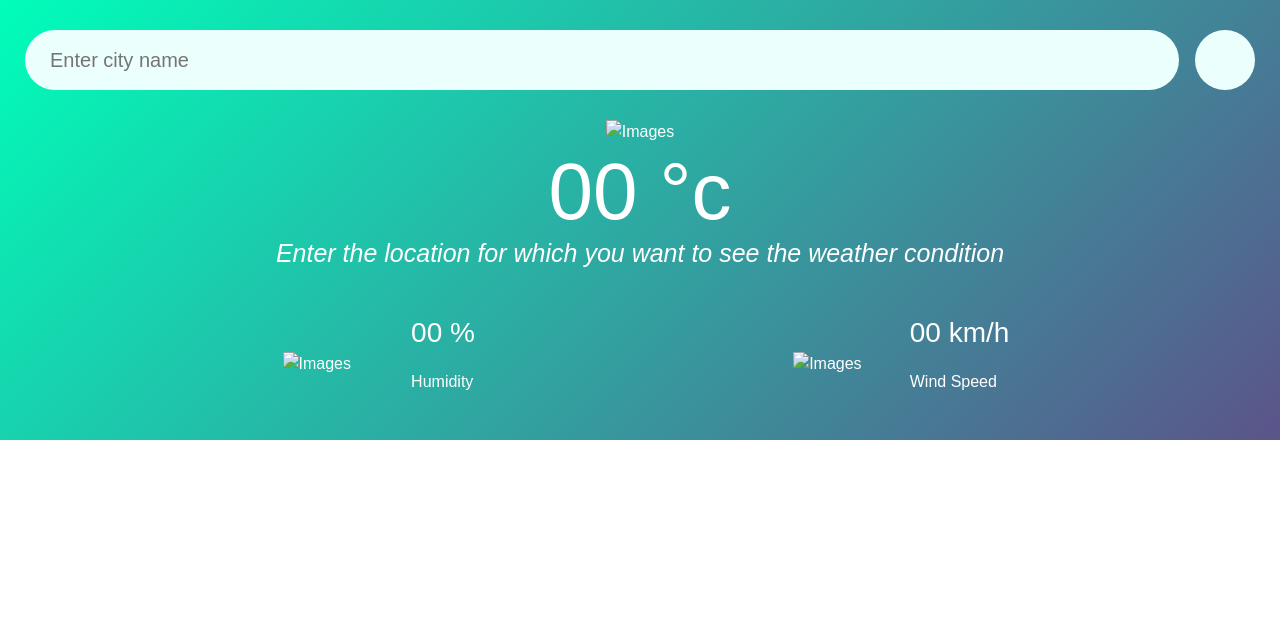
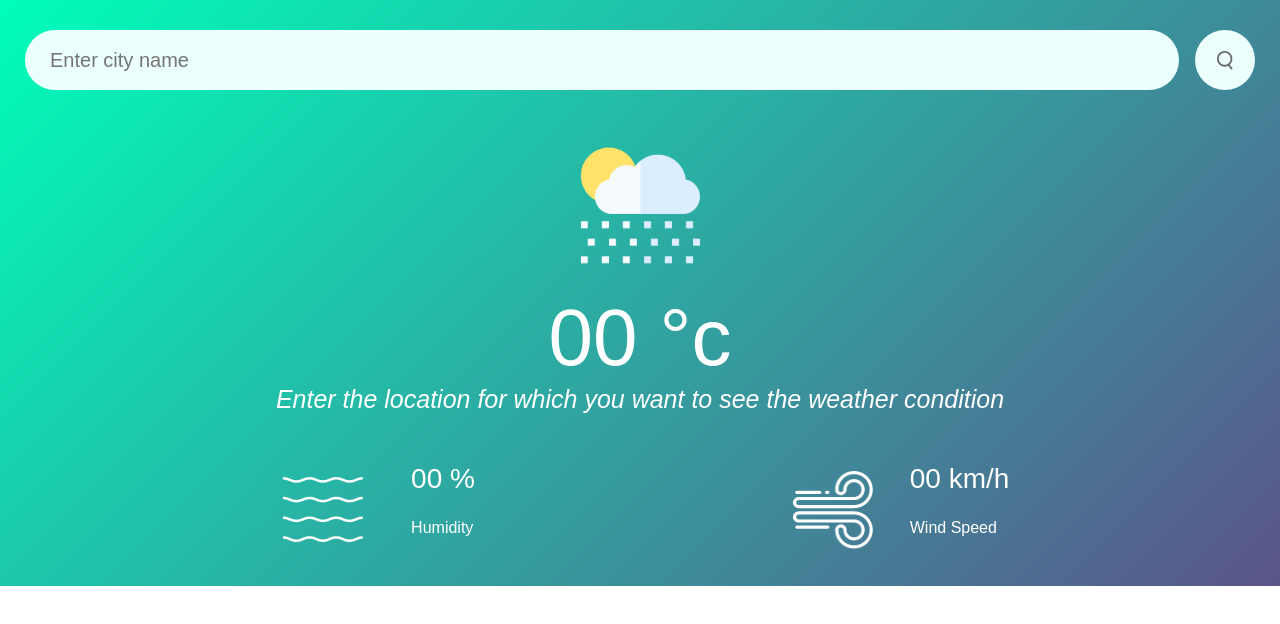
Before and after one commit to mdsaleh922/Weather-App, a plain HTML site: page index.html in a window 1280 px wide. Drawn offline with nearby package versions, Linux system fonts and the light colour scheme; files that its build step writes are made by us from their sources.

Commit message:
Update index.html

```diff
--- a/index.html
+++ b/index.html
@@ -7,30 +7,30 @@
     <title>Weather App</title>
     <link href="https://cdn.jsdelivr.net/npm/bootstrap@5.3.3/dist/css/bootstrap.min.css" rel="stylesheet"
         integrity="sha384-QWTKZyjpPEjISv5WaRU9OFeRpok6YctnYmDr5pNlyT2bRjXh0JMhjY6hW+ALEwIH" crossorigin="anonymous">
-    <link rel="stylesheet" href="../CSS/style.css">
+    <link rel="stylesheet" href="style.css">
 </head>
 
 <body>
     <div class="container-fluid">
         <div class="search">
             <input type="text" placeholder="Enter city name" spellcheck="false">
-            <button><img src="../Images/search.png" alt=""></button>
+            <button><img src="search.png" alt=""></button>
         </div>
 
         <div class="weather">
-            <img src="../Images/rain.png" alt="Images" class="weather-icon">
+            <img src="rain.png" alt="Images" class="weather-icon">
             <h1 class="temp"> 00 °c</h1>
             <h2 class="city"><i>Enter the location for which you want to see the weather condition</i></h2>
             <div class="row">
                 <div class="col-md-3" id="col1">
-                    <img src="../Images/humidity.png" class="img-fluid" id="humidity" alt="Images">
+                    <img src="humidity.png" class="img-fluid" id="humidity" alt="Images">
                     <div>
                         <p class="humidity">00 %</p>
                         <p>Humidity</p>
                     </div>
                 </div>
                 <div class="col-md-3" id="col2">
-                    <img src="../Images/wind.png" class="img-fluid" id="wind" alt="Images">
+                    <img src="wind.png" class="img-fluid" id="wind" alt="Images">
                     <div>
                         <p class="wind">00 km/h</p>
                         <p>Wind Speed</p>
@@ -44,7 +44,7 @@
     <script src="https://cdn.jsdelivr.net/npm/bootstrap@5.3.3/dist/js/bootstrap.bundle.min.js"
         integrity="sha384-YvpcrYf0tY3lHB60NNkmXc5s9fDVZLESaAA55NDzOxhy9GkcIdslK1eN7N6jIeHz"
         crossorigin="anonymous"></script>
-    <script src="../JAVASCRIPT/script.js"></script>
+    <script src="script.js"></script>
 </body>
 
 </html>
```
